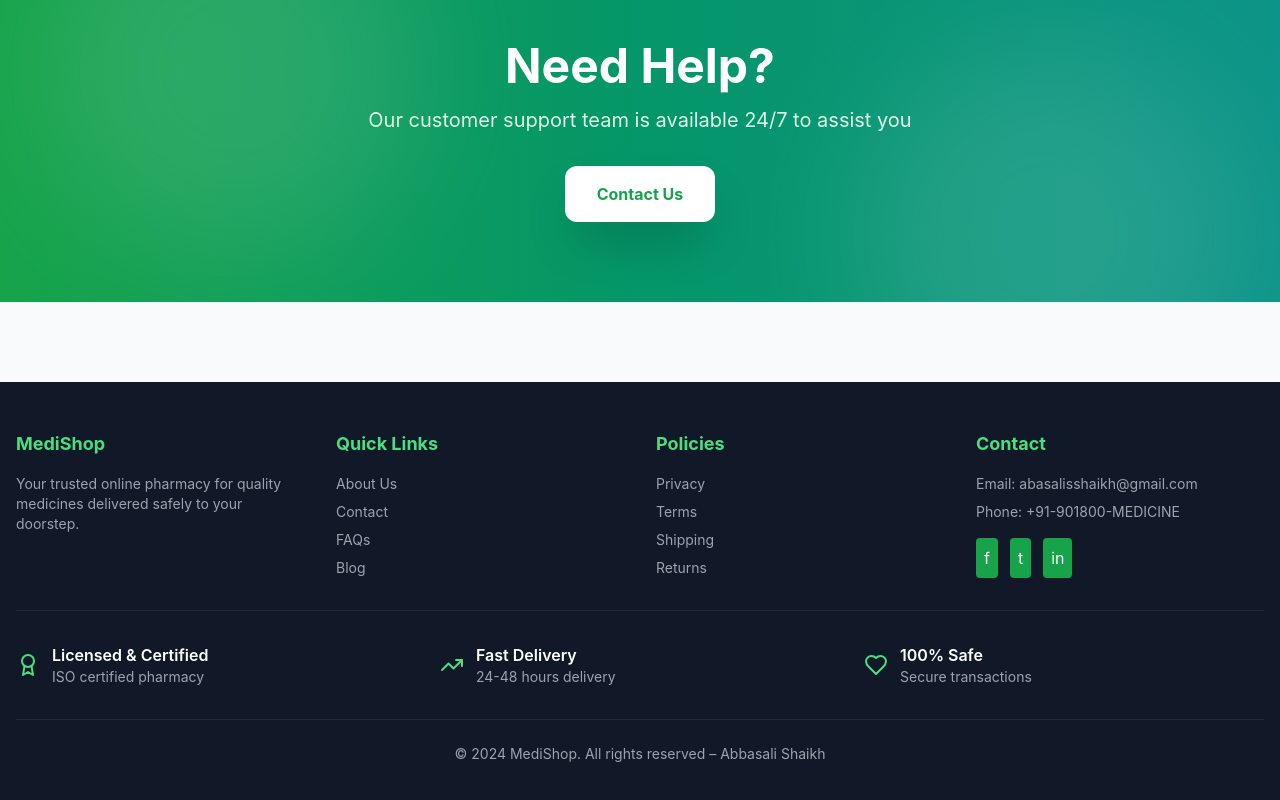
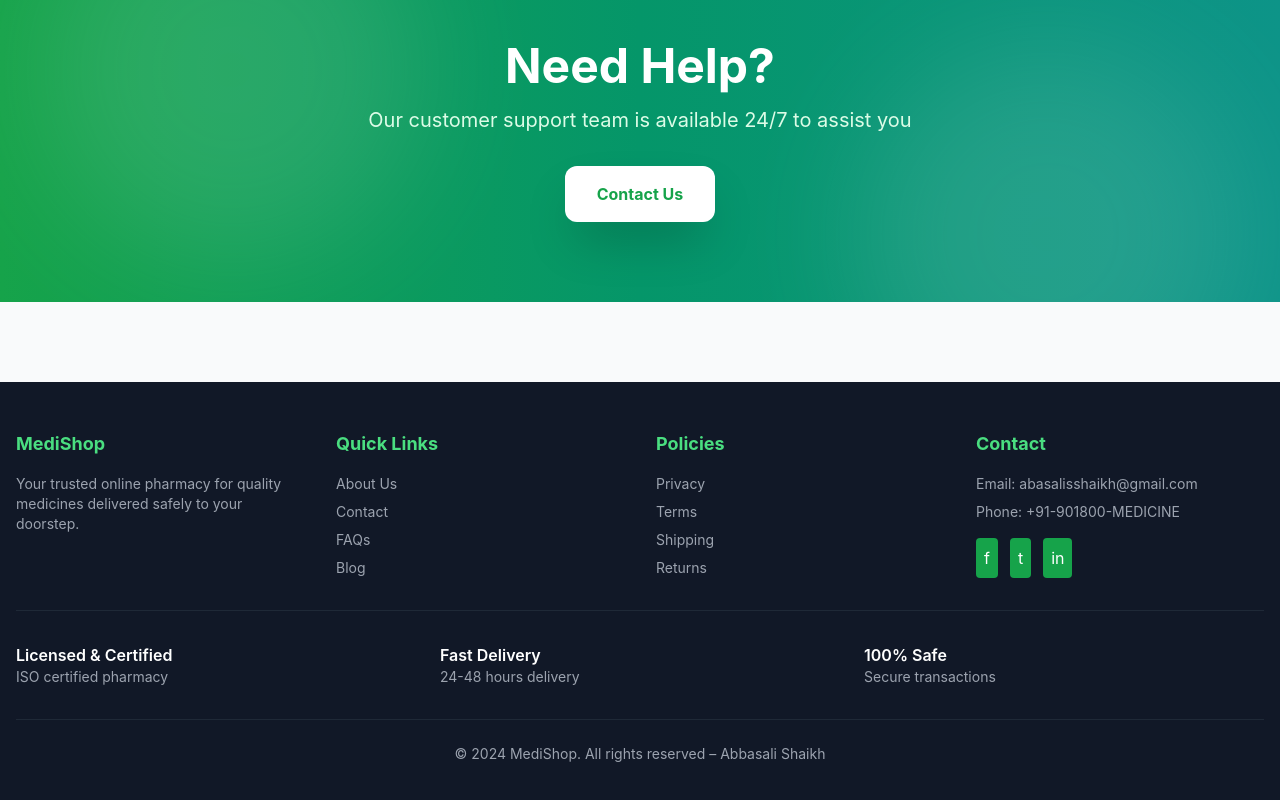
Before and after one commit to abbas-ali7/hackethonmedishop, a React (Create React App) app in the folder frontend/: page / in a window 1280 px wide. Shown: the part 2052-2852 px from the top of the page. Built offline with nearby package versions, Linux system fonts and the light colour scheme; no server answers.

Commit message:
Fix footer: remove icons, update rights

```diff
--- a/frontend/src/components/Footer.js
+++ b/frontend/src/components/Footer.js
@@ -51,21 +51,21 @@ const Footer = () => {
 
         <div className="border-t border-gray-800 pt-8 grid grid-cols-1 md:grid-cols-3 gap-6 mb-8">
           <div className="flex items-center gap-3">
-            <Award className="text-green-400" size={24} />
+
             <div>
               <p className="font-semibold">Licensed & Certified</p>
               <p className="text-gray-400 text-sm">ISO certified pharmacy</p>
             </div>
           </div>
           <div className="flex items-center gap-3">
-            <TrendingUp className="text-green-400" size={24} />
+
             <div>
               <p className="font-semibold">Fast Delivery</p>
               <p className="text-gray-400 text-sm">24-48 hours delivery</p>
             </div>
           </div>
           <div className="flex items-center gap-3">
-            <Heart className="text-green-400" size={24} />
+
             <div>
               <p className="font-semibold">100% Safe</p>
               <p className="text-gray-400 text-sm">Secure transactions</p>
```
